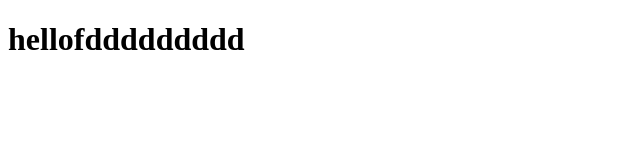
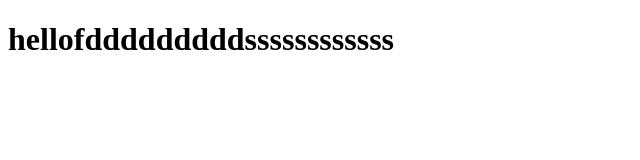
Before and after one commit to chandupant07/eduonix, a plain HTML site: page index.html in a window 1280 px wide. Shown: the whole page, without its empty margins (0-640 px from the left). Drawn offline with Linux system fonts and the light colour scheme.

Commit message:
update h1

```diff
--- a/index.html
+++ b/index.html
@@ -8,7 +8,7 @@
 </head>
 
 <body>
-  <h1>hellofddddddddd</h1>
+  <h1>hellofdddddddddssssssssssss</h1>
 </body>
 
 </html>
```
